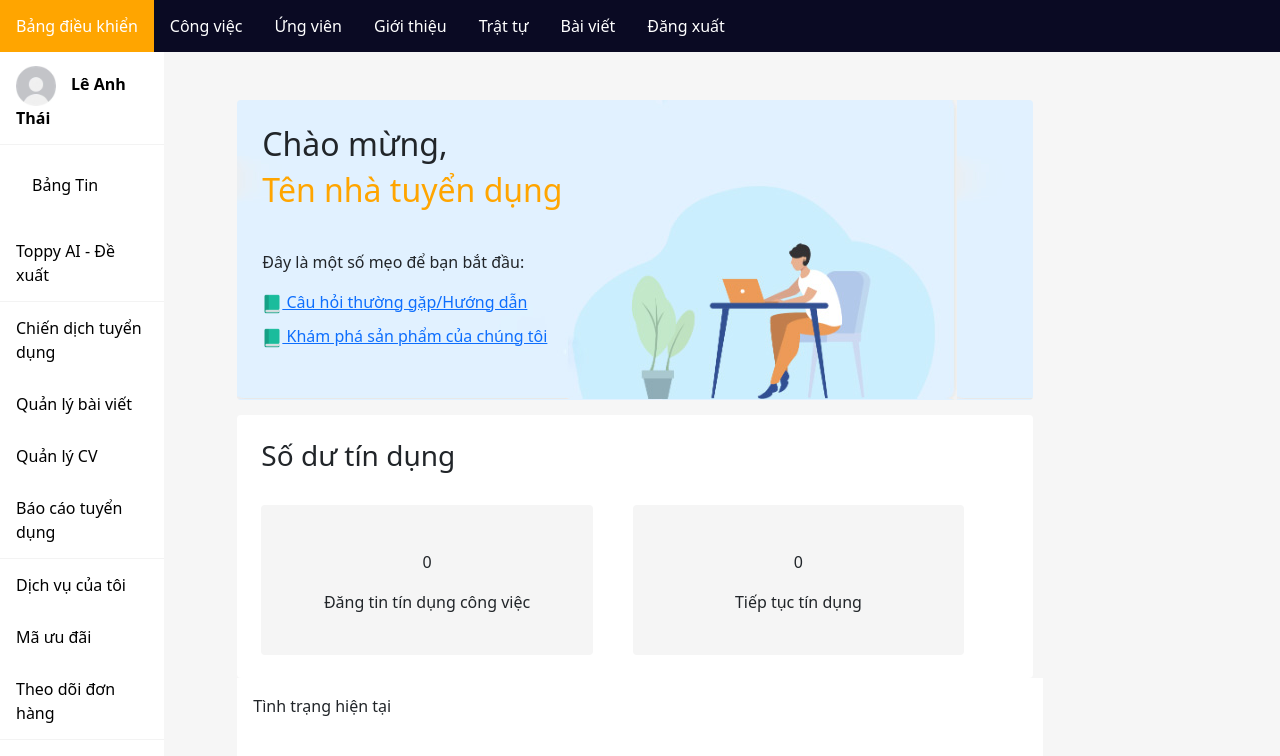
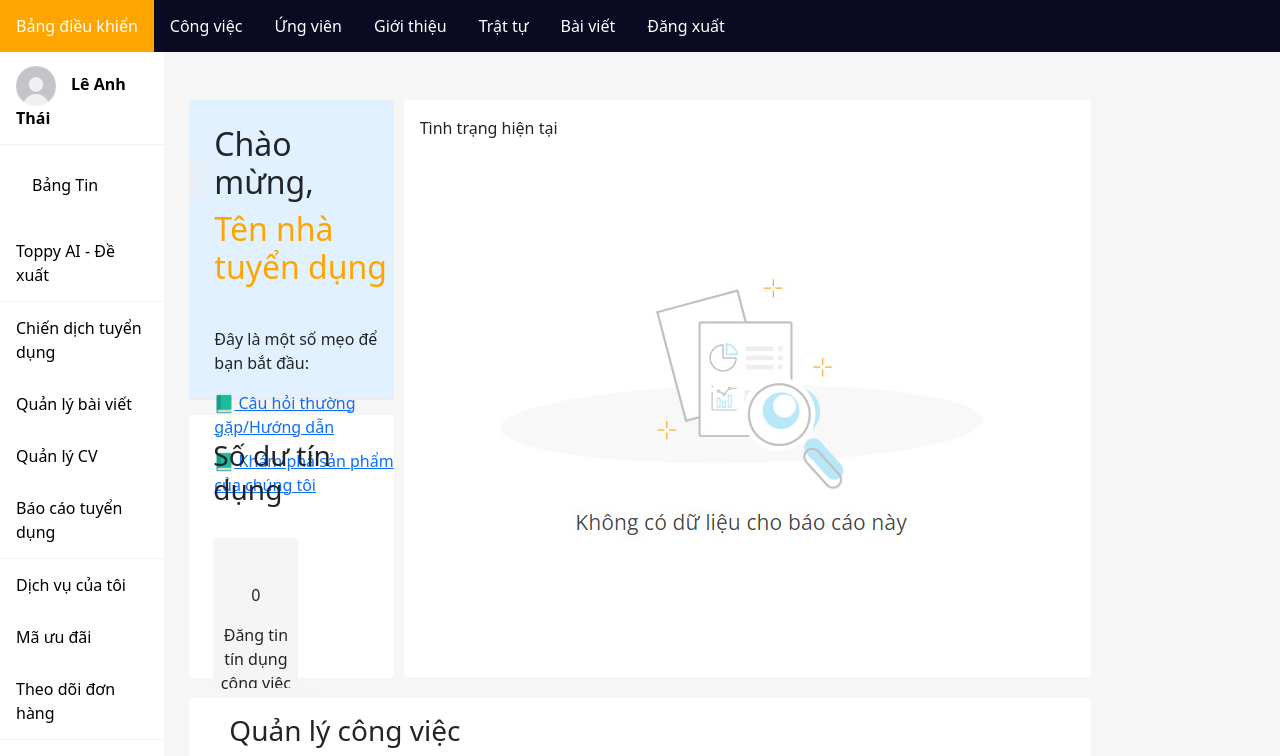
Before and after one commit to vipnua/DATN_SP23_CamelCase, a React (Vite) app: page / in a window 1280 px wide. Shown: the top 756 px of the page. Built offline with nearby package versions, Linux system fonts and the light colour scheme.

Commit message:
WXVLT-10 | Update layout

```diff
--- a/src/components/layouts/LayoutWebsite/LayoutEmployer.tsx
+++ b/src/components/layouts/LayoutWebsite/LayoutEmployer.tsx
@@ -14,7 +14,7 @@ const LayoutEmployer = (props: Props) => {
                 <Sidebar />
                 {/* Content */}
                 <div className="col-sm-6 col-xl-8">
-                    <div className="m-5">
+                    <div className="mt-5">
                         <Outlet />
                     </div>
 
```
